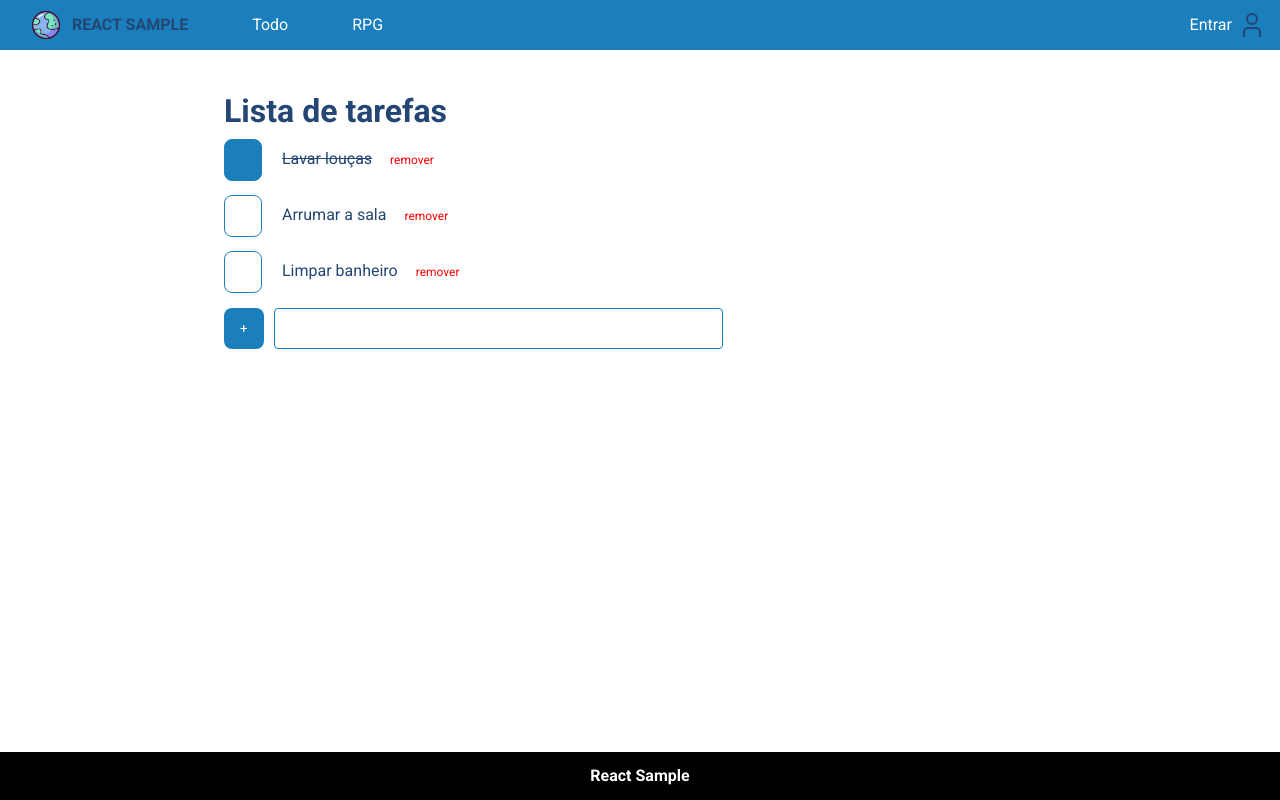
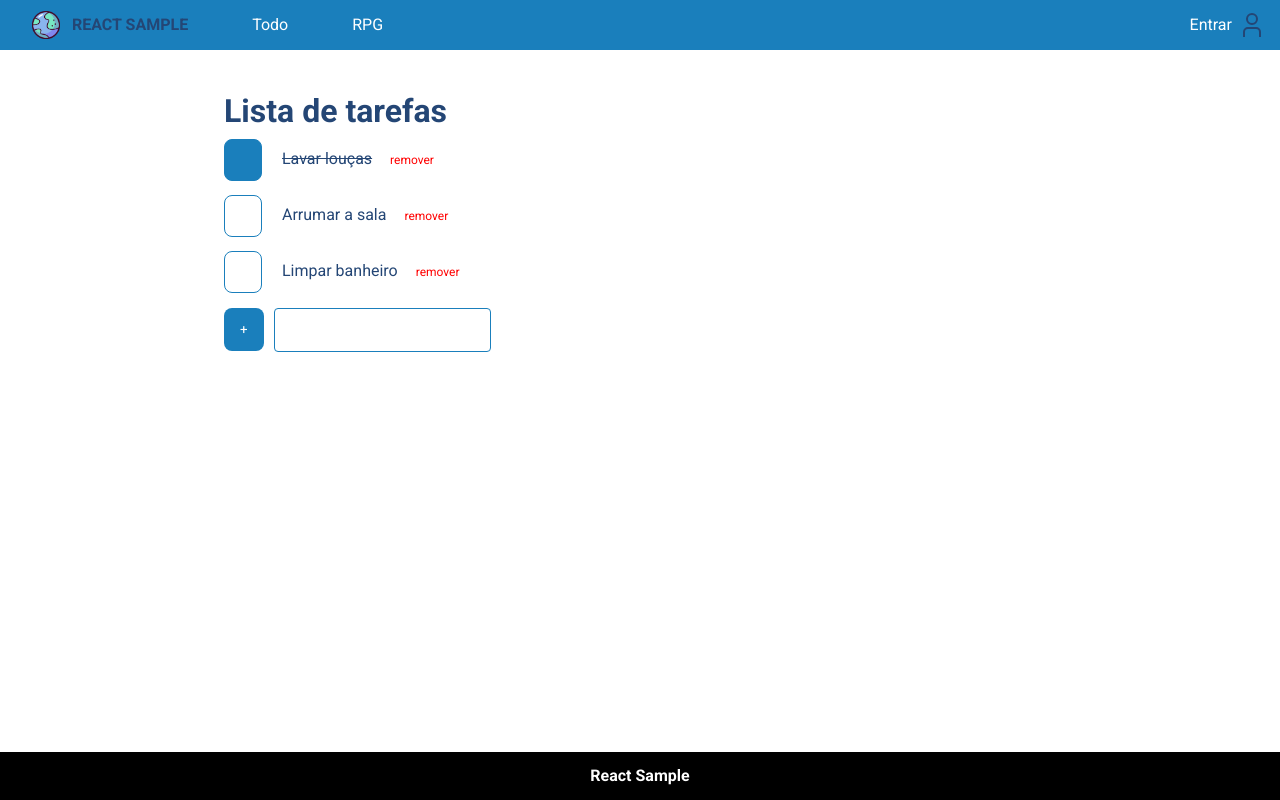
Before and after one commit to vitorspadacio/react-sample, a React (Vite) app: page /todo in a window 1280 px wide. Built offline with nearby package versions, Linux system fonts and the light colour scheme; no server answers.

Commit message:
test: padronizado todoform

```diff
--- /dev/null
+++ b/src/features/todo/TodoForm/TodoForm.schemas.ts
@@ -0,0 +1,9 @@
+import { object, string } from 'yup'
+
+export interface TodoForm {
+  description: string
+}
+
+export const todoSchema = object().shape({
+  description: string().required('Descrição é obrigatório'),
+})
--- a/src/features/todo/TodoForm/TodoForm.styles.ts
+++ b/src/features/todo/TodoForm/TodoForm.styles.ts
@@ -10,6 +10,7 @@ export const Container = styled.form`
 `
 
 export const ButtonPlus = styled(Button)`
+  height: 3.25em;
   margin-right: 0.75em;
   padding: 1em 1.2em;
 `
--- a/src/features/todo/TodoForm/TodoForm.tsx
+++ b/src/features/todo/TodoForm/TodoForm.tsx
@@ -1,48 +1,26 @@
-import { Input } from '@components/Styled/Input'
-import { useState } from 'react'
+import Input from '@components/Input'
+import { yupResolver } from '@hookform/resolvers/yup'
+import { useForm } from 'react-hook-form'
 import { useTodoStore } from '../TodoStore'
+import { TodoForm, todoSchema } from './TodoForm.schemas'
 import { ButtonPlus, Container } from './TodoForm.styles'
 
 export default function () {
   const { addTask } = useTodoStore()
 
-  const [description, setDescription] = useState<string>('')
-  const [isValid, setIsValid] = useState<boolean>(false)
-  const [showError, setShowError] = useState<boolean>(false)
+  const { control, resetField, handleSubmit } = useForm<TodoForm>({
+    resolver: yupResolver(todoSchema),
+  })
 
-  const validate = (value) => {
-    setIsValid(value)
-    setShowError(!value)
+  const handleTodoClick = (form: TodoForm) => {
+    addTask(form.description)
+    resetField('description')
   }
 
-  const handleDescriptionChange = (event) => {
-    const {
-      target: { value },
-    } = event
-    validate(value)
-    setDescription(value)
-  }
-
-  const createTask = () => {
-    if (!isValid) return
-    addTask(description)
-    setDescription('')
-  }
-
-  const handleSubmit = (event) => {
-    event.preventDefault()
-    validate(description)
-    createTask()
-  }
-
-  const shouldShowError = () =>
-    showError ? <span>Obrigatório preencher para adicionar tarefa</span> : ''
-
   return (
-    <Container id='todo-form' onSubmit={handleSubmit} data-testid='todo-form'>
+    <Container id='todo-form' onSubmit={handleSubmit(handleTodoClick)} data-testid='todo-form'>
       <ButtonPlus type='submit'>+</ButtonPlus>
-      <Input type='text' onChange={handleDescriptionChange} title='descrição' value={description} />
-      {shouldShowError()}
+      <Input control={control} name='description' type='text' />
     </Container>
   )
 }
--- a/tsconfig.json
+++ b/tsconfig.json
@@ -26,5 +26,5 @@
     "./**/*",
     ".prettierrc.js",
     "vite.config.ts"
-  ]
+, "src/features/todo/TodoForm/TodoForm.schemas/.ts"  ]
 }
```
Also changed, not shown: 1 other file (tests, documents, lock files or other folders).
